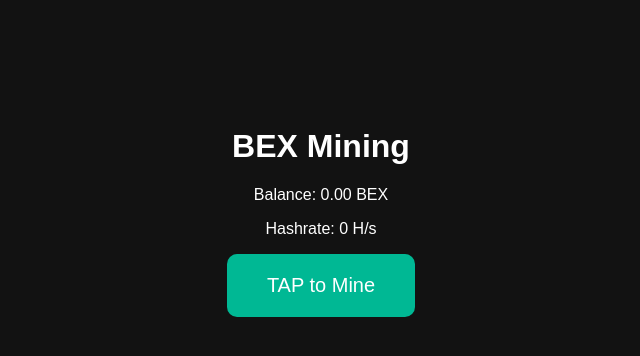
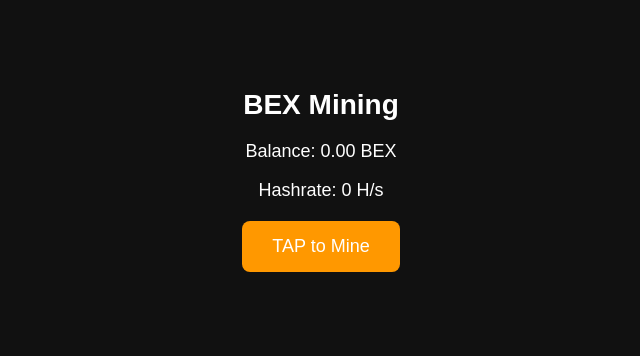
Before and after one commit to Bigdady14/Bex-mining-webapp, a plain HTML site: page index.html in a window 1280 px wide. Shown: the whole page, without its empty margins (319-959 px from the left). Drawn offline with Linux system fonts and the light colour scheme.

Commit message:
Update style.css

```diff
--- a/style.css
+++ b/style.css
@@ -1,19 +1,39 @@
 body {
-  background: #121212;
+  font-family: Arial, sans-serif;
+  background-color: #111;
   color: white;
-  font-family: sans-serif;
+  margin: 0;
+  padding: 0;
   text-align: center;
+}
+
+.container {
+  max-width: 400px;
+  margin: 50px auto;
   padding: 20px;
 }
-.container {
-  margin-top: 100px;
+
+.title {
+  font-size: 28px;
+  margin-bottom: 20px;
 }
-button {
-  background-color: #00b894;
+
+.stats {
+  margin-bottom: 20px;
+  font-size: 18px;
+}
+
+.mine-button {
+  background-color: #ff9800;
+  color: white;
   border: none;
-  color: white;
-  padding: 20px 40px;
-  font-size: 20px;
-  border-radius: 10px;
+  padding: 15px 30px;
+  font-size: 18px;
   cursor: pointer;
+  border-radius: 8px;
+  transition: background 0.3s;
 }
+
+.mine-button:hover {
+  background-color: #e68900;
+}
```
